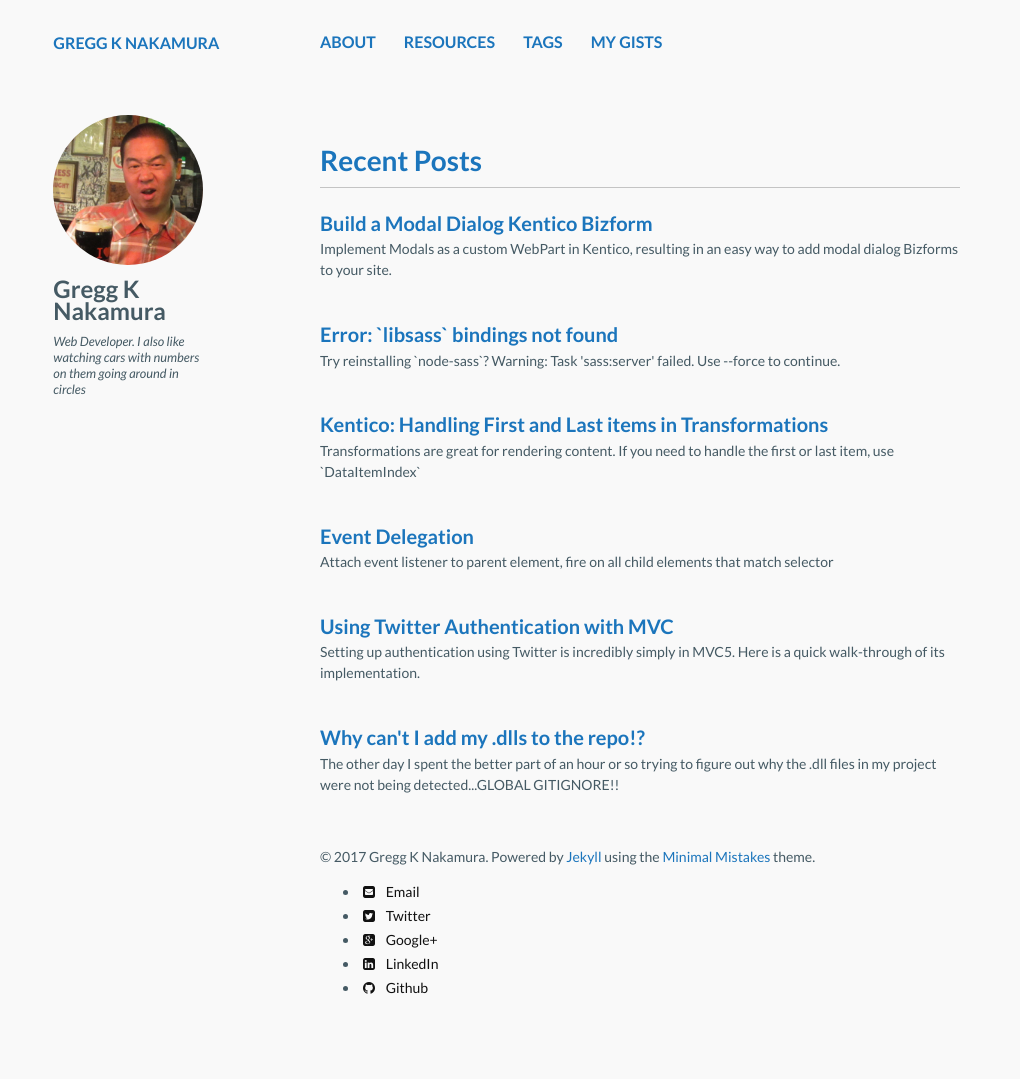
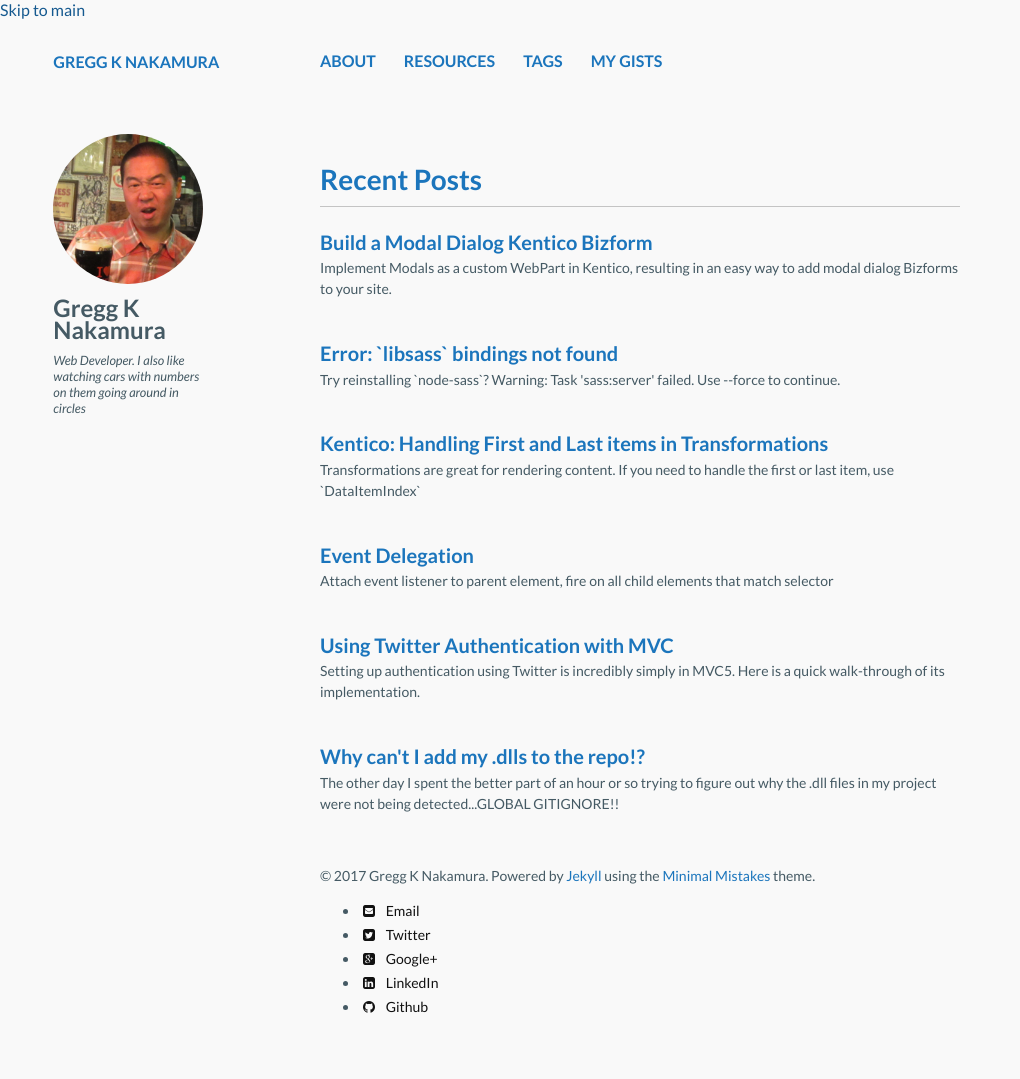
Before and after one commit to greggnakamura/greggnakamura.github.com, a Jekyll site: the page built from index.md, in a window 1280 px wide. Shown: the whole page, without its empty margins (0-1020 px from the left). Built offline with Jekyll 4.4.1, drawn with Linux system fonts in a browser that asks for light colours; nearby versions of some CDN libraries.

Commit message:
Add skip links include

```diff
--- a/_layouts/home.html
+++ b/_layouts/home.html
@@ -10,6 +10,8 @@
 <body class="home">
 
 {% include _browser-upgrade.html %}
+
+{% include _skip-links.html %}
 
 {% include _navigation.html %}
 
```
